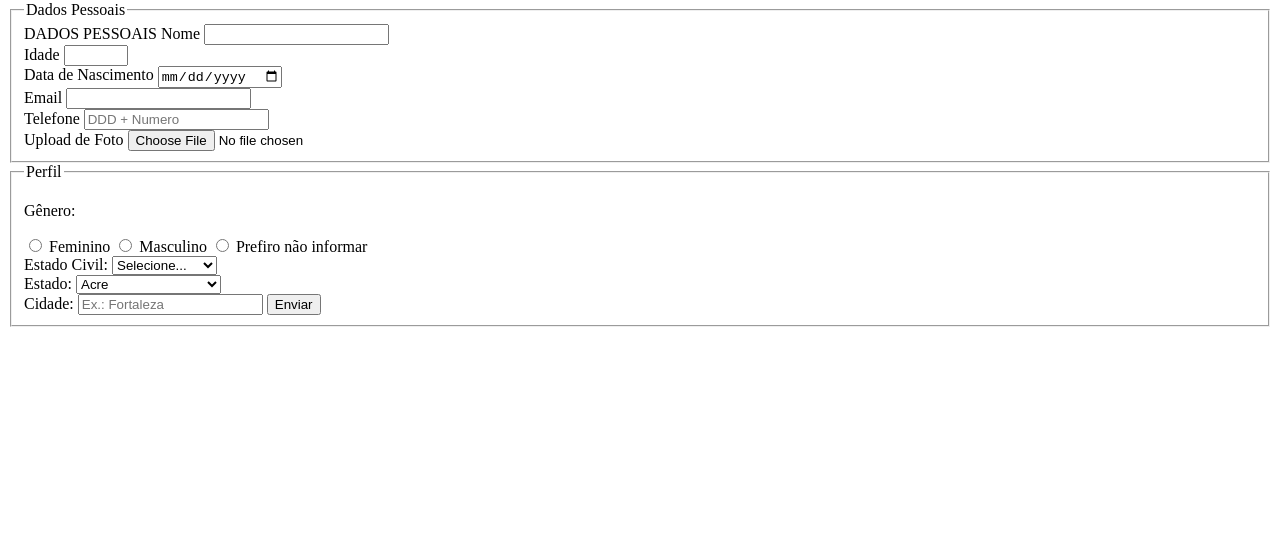
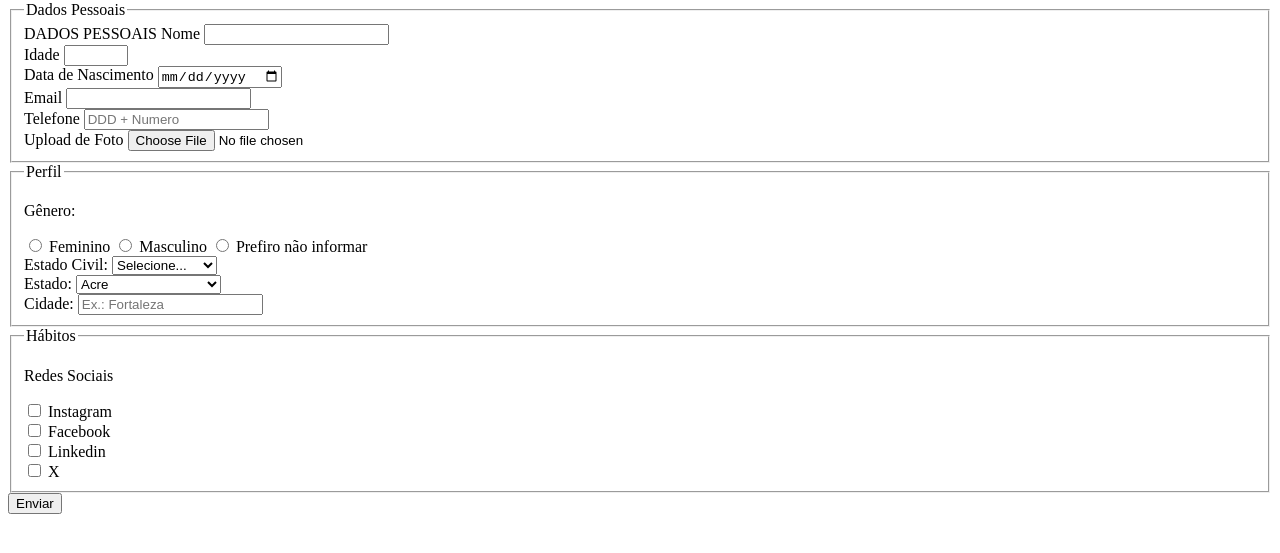
Before and after one commit to Augusto788/Culturama, a plain HTML site: page index.html in a window 1280 px wide. Shown: the part 79-632 px from the top of the page. Drawn offline with Linux system fonts and the light colour scheme.

Commit message:
adiciona opcoes de redes sociais

```diff
--- a/index.html
+++ b/index.html
@@ -96,6 +96,23 @@
 
                 <label for="userCity">Cidade:</label>
                 <input type="text" id="userCity" name="userCity" autocomplete="address-level2" placeholder="Ex.: Fortaleza" />
+            </fieldset>
+
+            <fieldset>
+                <legend>Hábitos</legend>
+                <p>Redes Sociais</p>
+                <input type="checkbox" name="social" value="instagram">
+                <label for="social">Instagram</label>
+                <br>
+                <input type="checkbox" name="social" value="Facebook">
+                <label for="social">Facebook</label>
+                <br>
+                <input type="checkbox" name="social" value="Linkedin">
+                <label for="social">Linkedin</label>
+                <br>
+                <input type="checkbox" name="social" value="X">
+                <label for="social">X</label>
+            </fieldset>
             <button type="submit">Enviar</button>
         </form>
     </section>
```
